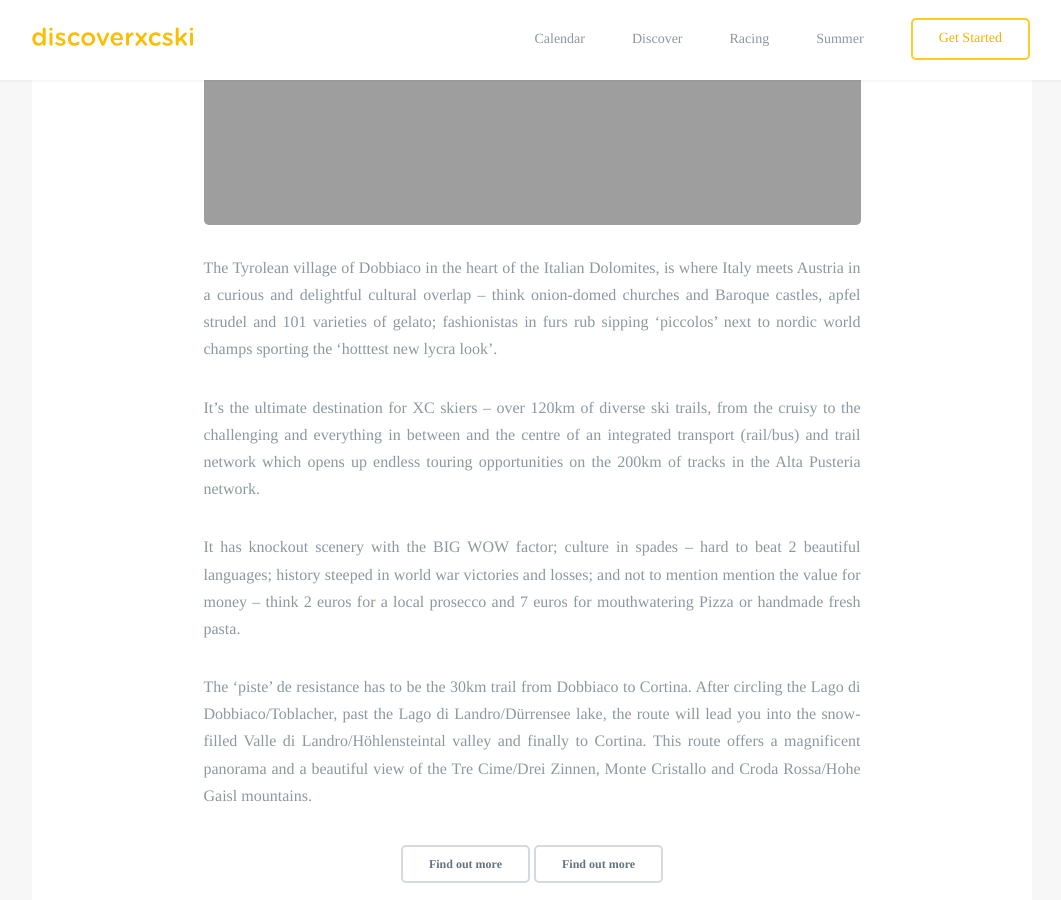
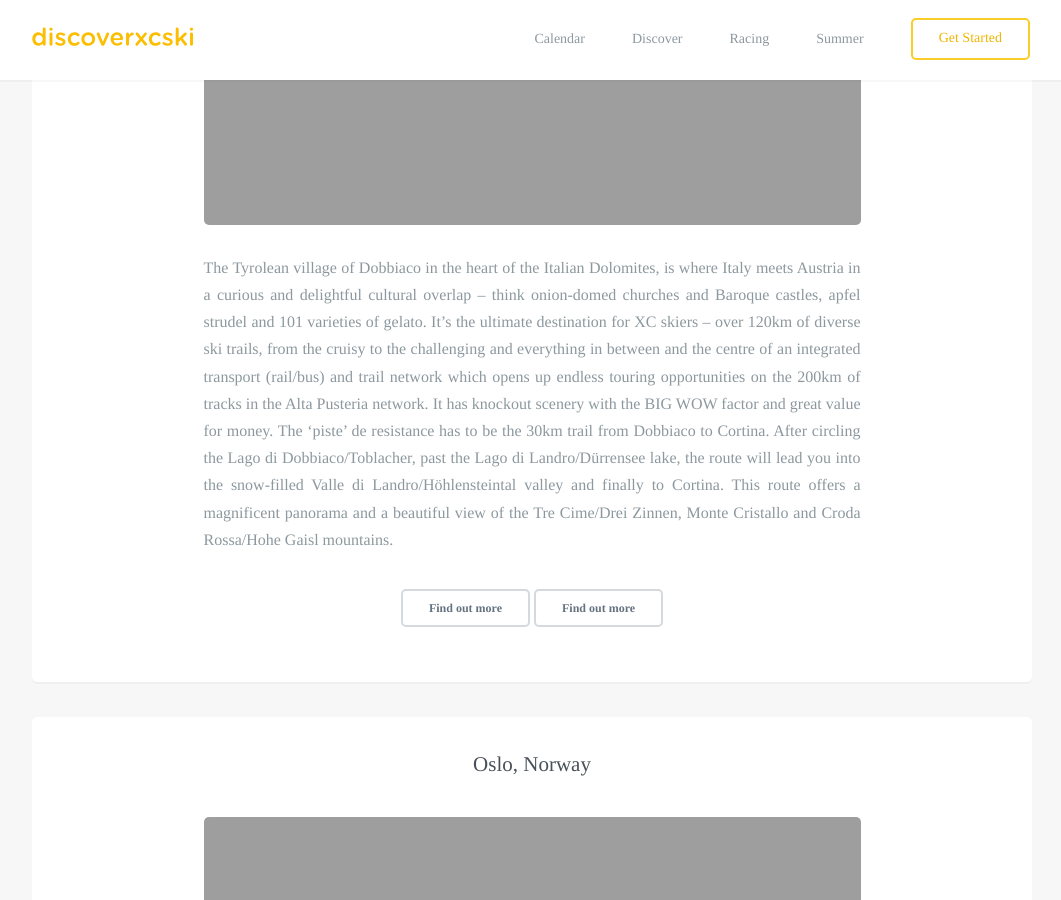
Before and after one commit to robcatto/robcatto.github.io, a Jekyll site: the page built from summer/endless-winter/index.html, in a window 1280 px wide and 900 px high, scrolled down 1541 px. Shown: the whole window, without its empty margins (108-1169 px from the left). Built offline with Jekyll 4.4.1, drawn with Linux system fonts in a browser that asks for light colours; some web fonts are replaced; Markdown is read by kramdown in place of the engine named in the settings.

Commit message:
Update index.html

```diff
--- a/summer/endless-winter/index.html
+++ b/summer/endless-winter/index.html
@@ -61,13 +61,7 @@ layout: default
                 background-size: cover;
                 margin-bottom: 30px;
                 "></div></div>
-                <p class="left__aligned--p">The Tyrolean village of Dobbiaco in the heart of the Italian Dolomites, is where Italy meets Austria in a curious and delightful cultural overlap – think onion-domed churches and Baroque castles, apfel strudel and 101 varieties of gelato;  fashionistas in furs rub sipping ‘piccolos’ next to nordic world champs sporting the ‘hotttest new lycra look’.
-
-                <p class="left__aligned--p">It’s the ultimate destination for XC skiers – over 120km of diverse ski trails, from the cruisy to the challenging and everything in between and the centre of an integrated transport (rail/bus) and trail network which opens up endless touring opportunities on the 200km of tracks in the Alta Pusteria network.
-
-                <p class="left__aligned--p">It has knockout scenery with the BIG WOW factor; culture in spades – hard to beat 2 beautiful languages; history steeped in world war victories and losses; and not to mention mention the value for money – think 2 euros for a local prosecco and 7 euros for mouthwatering Pizza or handmade fresh pasta.
-
-                <p class="left__aligned--p">The ‘piste’ de resistance has to be the 30km trail from Dobbiaco to Cortina. After circling the Lago di Dobbiaco/Toblacher, past the Lago di Landro/Dürrensee lake, the route will lead you into the snow-filled Valle di Landro/Höhlensteintal valley and finally to Cortina. This route offers a magnificent panorama and a beautiful view of the Tre Cime/Drei Zinnen, Monte Cristallo and Croda Rossa/Hohe Gaisl mountains.
+                <p class="left__aligned--p">The Tyrolean village of Dobbiaco in the heart of the Italian Dolomites, is where Italy meets Austria in a curious and delightful cultural overlap – think onion-domed churches and Baroque castles, apfel strudel and 101 varieties of gelato. It’s the ultimate destination for XC skiers – over 120km of diverse ski trails, from the cruisy to the challenging and everything in between and the centre of an integrated transport (rail/bus) and trail network which opens up endless touring opportunities on the 200km of tracks in the Alta Pusteria network. It has knockout scenery with the BIG WOW factor and great value for money. The ‘piste’ de resistance has to be the 30km trail from Dobbiaco to Cortina. After circling the Lago di Dobbiaco/Toblacher, past the Lago di Landro/Dürrensee lake, the route will lead you into the snow-filled Valle di Landro/Höhlensteintal valley and finally to Cortina. This route offers a magnificent panorama and a beautiful view of the Tre Cime/Drei Zinnen, Monte Cristallo and Croda Rossa/Hohe Gaisl mountains.
 
                 </p>
 
```
